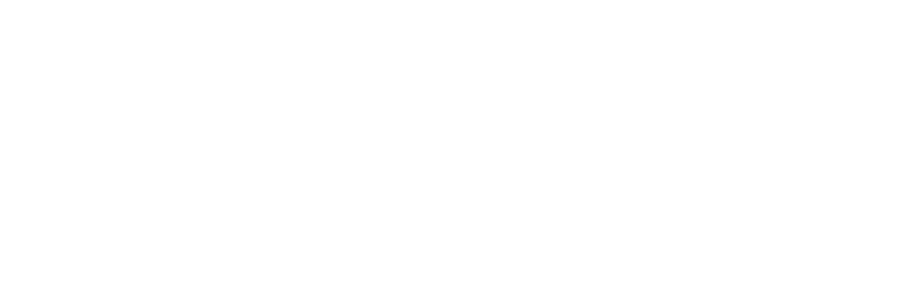
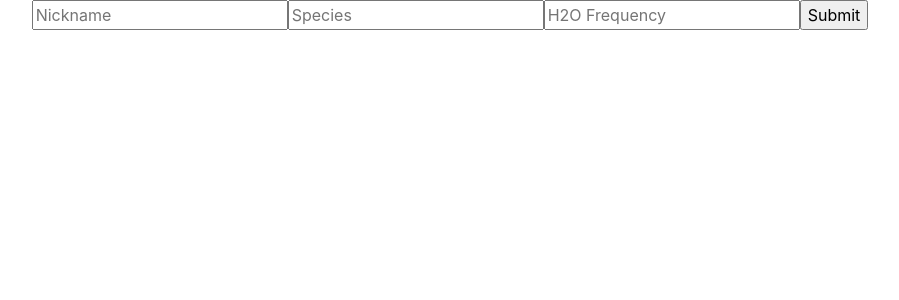
Before and after one commit to bw-ptct-water-my-plants-3/frontend, a React (Create React App) app: page /plantform in a window 1280 px wide. Shown: the top 300 px of the page, without its empty margins (190-1089 px from the left). Built offline with nearby package versions, Linux system fonts and the light colour scheme.

Commit message:
added handleChange to form and imported AddPlant file to App file

```diff
--- a/src/App.js
+++ b/src/App.js
@@ -3,6 +3,7 @@
 import Home from "./components/Home"
 import { BrowserRouter as Router, Route, Switch } from "react-router-dom";
 import Login from './components/Login';
+import AddPlant from './components/AddPlant';
 
 function App() {
   return (
@@ -14,6 +15,7 @@
 
             <Route path="/" exact component={Home} />
             <Route path="/login" component={Login}/>
+            <Route path="/plantform" component={AddPlant}/>
 
           </Switch>
 
--- a/src/components/AddPlant.js
+++ b/src/components/AddPlant.js
@@ -2,15 +2,20 @@
 
 const AddPlant = () => {
   const [plant, setPlant] = useState({
-      nickName:"",
-      species:"",
-      h2oFrequency:""
+    nickName: "",
+    species: "",
+    h2oFrequency: "",
   });
 
-const handleChange = (e) => {
+  const handleChange = (e) => {
     e.preventDefault();
-
-}
+    console.log(e.target.value);
+    setPlant({
+        nickName: e.target.value,
+        species: e.target.value,
+        h2oFrequency: e.target.value,
+    });
+};
 
   const handleSubmit = (e) => {
     e.preventDefault();
@@ -18,9 +23,27 @@
   };
   return (
     <form onSubmit={handleSubmit}>
-      <input type="text" value={plant.nickName} placeholder="Nickname" name="nickName"/>
-      <input type="text" value={plant.species} placeholder="Species" name="species"/>
-      <input type="number" value={plant.h2oFrequency} placeholder="H2O Frequency" name="h2oFrequency" />
+      <input
+        type="text"
+        value={plant.nickName}
+        placeholder="Nickname"
+        name="nickName"
+        onChange={handleChange}
+      />
+      <input
+        type="text"
+        value={plant.species}
+        placeholder="Species"
+        name="species"
+        onChange={handleChange}
+      />
+      <input
+        type="number"
+        value={plant.h2oFrequency}
+        placeholder="H2O Frequency"
+        name="h2oFrequency"
+        onChange={handleChange}
+      />
       <input type="submit" value="Submit" />
     </form>
   );
```
